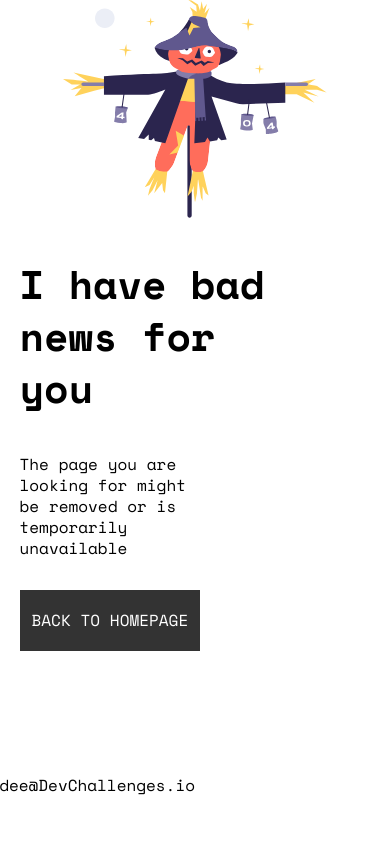
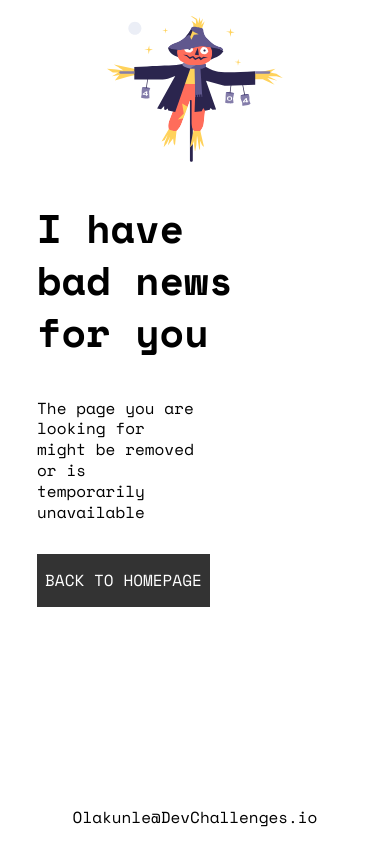
Before and after one commit to olakunle-exxdee/chanllenges.io, a plain HTML site: page index.html in a window 390 px wide. Drawn offline with nearby package versions, Linux system fonts and the light colour scheme.

Commit message:
mobile error fixed

```diff
--- a/index.html
+++ b/index.html
@@ -27,7 +27,7 @@
         </div>
       </div>
 
-      <p class="name">Olakunle_Exxdee@DevChallenges.io</p>
+      <footer><p class="name">Olakunle@DevChallenges.io</p></footer>
     </section>
   </body>
 </html>
--- a/scss/_responsive.scss
+++ b/scss/_responsive.scss
@@ -4,4 +4,18 @@
     justify-content: space-between;
     align-items: center;
   }
+
+  .img {
+    width: 90%;
+    margin: 0 auto;
+  }
+  footer {
+    width: 100%;
+    position: absolute;
+    bottom: 0;
+    right: 1rem;
+    .name {
+      text-align: center;
+    }
+  }
 }
--- a/scss/main.scss
+++ b/scss/main.scss
@@ -18,6 +18,7 @@ body {
   padding: 0;
   line-height: 1.3;
   font-size: 100%;
+  margin-top: 1em;
 }
 img {
   width: 100%;
@@ -32,7 +33,7 @@ img {
 
 img {
   cursor: pointer;
-  width: 75%;
+  width: 50%;
   margin: 0 auto;
   &:hover {
     filter: grayscale(100%);
@@ -41,7 +42,8 @@ img {
 }
 
 .content {
-  max-width: 766px;
+  width: 90%;
+  margin: 0 auto;
   h1 {
     font-size: 40px;
     margin: 1em 0;
@@ -59,7 +61,7 @@ img {
     font-size: 1rem;
     background: #333333;
     color: white;
-    padding: 1.25em 0.75em;
+    padding: 1em 0.5em;
     z-index: 1;
 
     &::after {
@@ -79,13 +81,17 @@ img {
     &:hover::after {
       transform: scalex(1);
       color: black;
-      transform-origin: right;
     }
   }
 }
-.name {
-  padding: 2em 0;
+
+footer {
+  width: 100%;
   position: absolute;
   bottom: 0;
-  right: 50%;
+
+  .name {
+    text-align: center;
+    font-size: 1rem;
+  }
 }
```
Also changed, not shown: dist/css/main.css, 1 other file.
